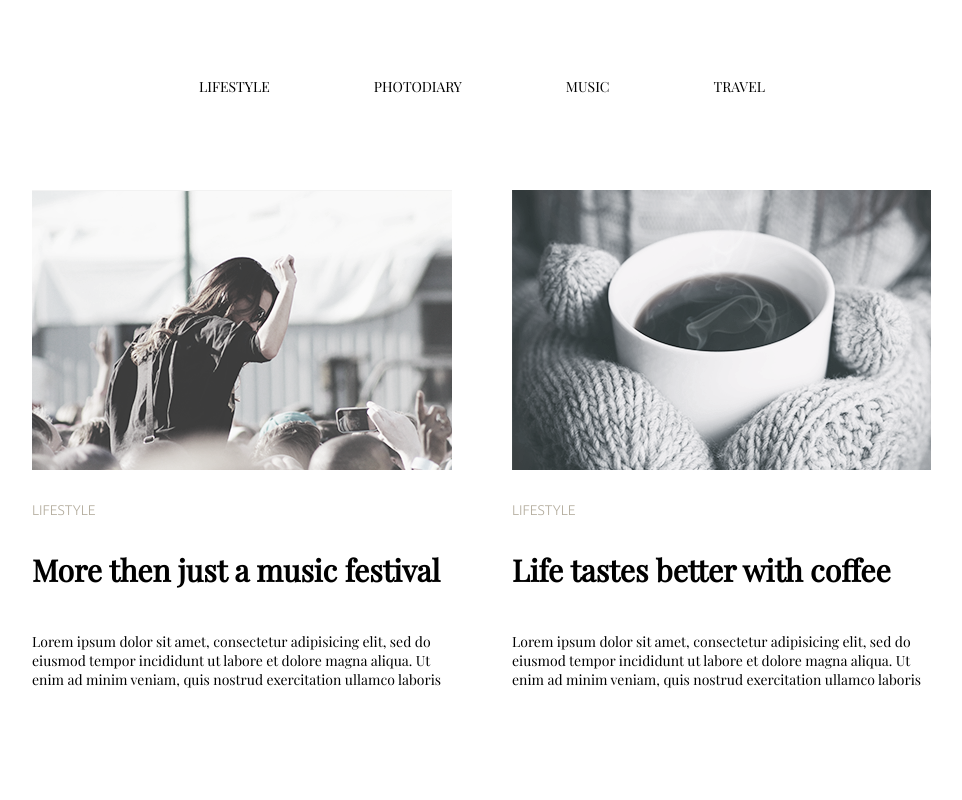
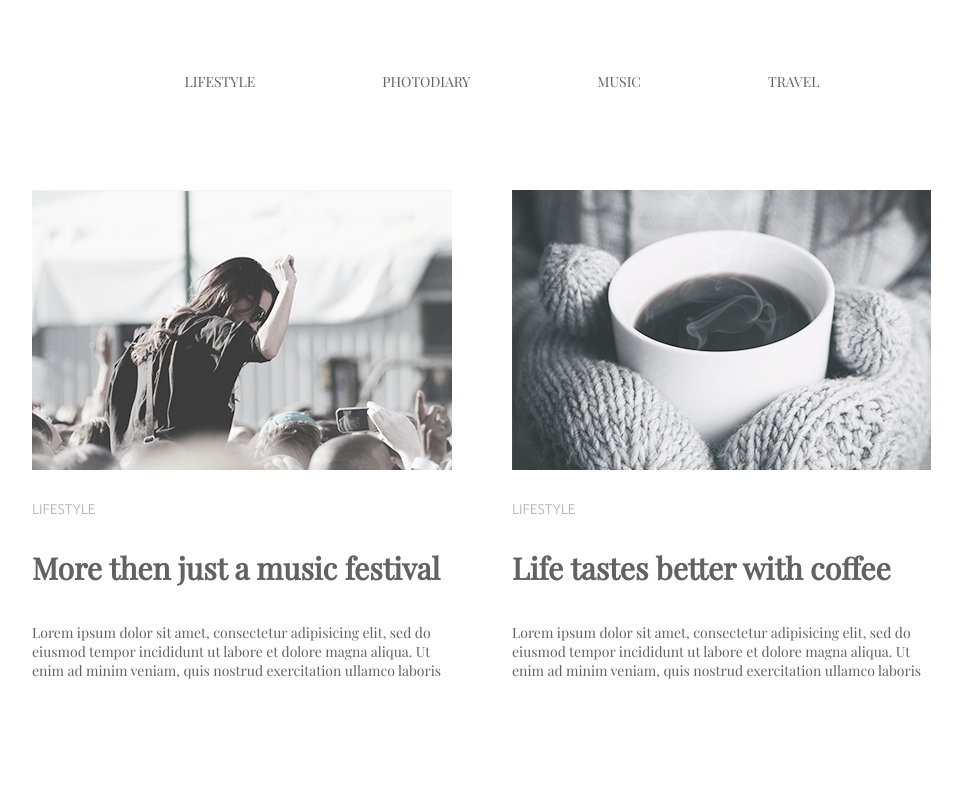
Before and after one commit to Vasyl-Olendra/Vasyl-Olendra.github.io, a plain HTML site: page module 3 homework with error correction 2/index.html in a window 1280 px wide. Shown: the top 800 px of the page, without its empty margins (158-1120 px from the left). Drawn offline with nearby package versions, Linux system fonts and the light colour scheme.

Commit message:
module 3 homework with error correction 2

```diff
--- a/module 3 homework with error correction/css/styles.css
+++ b/module 3 homework with error correction 2/css/styles.css
@@ -13,49 +13,33 @@ img {
     max-width: 100%;
     height: auto;
 }
+body {
+    margin-top: 72px;
+}
 .conteiner {
     width: 900px;
     margin: 0 auto;
 }
 nav {
-    width: 900px;
-    height: 113px;
+    margin-bottom: 99px;
     text-align: center;
-    margin-top: 77px;
-    }
-.navigation {
-    margin: 0;
-    padding: 0;
+}
+.navigation li {
     display: inline-block;
     list-style-type: none;
-    width: 575px;
-    height: 20px;
-        }
-.navigation li {
-    display: inline-block;
 }
 .navigation li:not(:last-child) {
-    margin-right: 100px;
+    margin-right: 123px;
 }
 a {
     text-decoration: none;
-    color: black;
+    color: #626262;
     font-size: 14px;
-    font-family: serif;
-    text-align: justify;
-    vertical-align: center;
     font-family: 'Playfair Display', serif;
-}
-    .blocks {
-    display: inline-block;
-    margin: 0;
-    padding: 0;
+    text-transform: uppercase;
 }
 a:hover {
     color: #03a9f4;
-}
-.blocks:last-child {
-     margin-right: 0;
 }
 .line {
     width: 420px;
@@ -69,46 +53,38 @@ a:hover {
 .line:not(:nth-last-child(-n+2)) {
     margin-bottom: 130px;
 }
-
 .block1 {
-    margin-top: 32px;
-    margin-bottom: 0;
+    margin-top: 31px;
     color: #b4ad9e;
     font-family: 'Ubuntu', sans-serif;
     font-size: 14px;
+    text-transform: uppercase;
 }
 .block2 {
-    margin-top: 32px;
-    margin-bottom: 0;
+    margin-top: 31px;
     font-family: 'Playfair Display', serif;
     font-size: 30px;
+    color: #626262;
 }
 .block3 {
-    margin-top: 42px;
+    margin-top: 35px;
     margin-bottom: 0;
     font-family: 'Playfair Display', serif;
     font-size: 14px;
+    color: #626262;
 }
-.block-last {
-    margin-top: 42px;
-    margin-bottom: 0;
-    font-family: 'Playfair Display', serif;
-    font-size: 14px;
-}
-.lastone {
-    margin-bottom: 55px;
+main {
+    margin-bottom: 52px;
 }
 .btn {
-    display: block;
-    text-align: center;
-    text-decoration: none;
     width: 165px;
     height: 60px;
     background-color: #ffffff;
     font-size: 20px;
-    font-family: serif;
+    font-family: 'Playfair Display', serif;
     border-color: #626262;
     color: #626262;
-    margin-left: 360px;
-    margin-bottom: 70px;
 }
+.buttonbox {
+    text-align: center;
+}
--- a/module 3 homework with error correction/index.html
+++ b/module 3 homework with error correction 2/index.html
@@ -5,27 +5,26 @@
     <meta name="viewport" content="width=device-width, initial-scale=1.0" />
     <meta http-equiv="X-UA-Compatible" content="ie=edge" />
     <link rel="stylesheet" href="./css/styles.css">
+    <title>homework_module3</title>
     <link href="https://fonts.googleapis.com/css?family=Playfair+Display&display=swap" rel="stylesheet">
     <link href="https://fonts.googleapis.com/css?family=Ubuntu:300&display=swap" rel="stylesheet">
-    <title>homework_module3</title>
   </head>
-  <!-- Body of the page -->
   <body>
     <div class="conteiner">
       <!-- Navigation block -->
       <nav>
             <ul class="navigation">
-             <li><a href="#">LIFESTYLE</a></li>
-             <li><a href="#">PHOTODIARY</a></li>
-             <li><a href="#">MUSIC</a></li>
-             <li><a href="#">TRAVEL</a></li>
+             <li><a href="#">lifestyle</a></li>
+             <li><a href="#">photodiary</a></li>
+             <li><a href="#">music</a></li>
+             <li><a href="#">travel</a></li>
            </ul>
       </nav>
       <!-- First blok -->
-      <main class="blocks">
+      <main>
         <article class="line">
           <img src="./img/image1.png" alt="Dancing girl" />
-          <p class="block1">LIFESTYLE</p>
+          <p class="block1">lifestyle</p>
           <h2 class="block2">More then just a music festival</h2>
           <p class="block3">
             Lorem ipsum dolor sit amet, consectetur adipisicing elit, sed do
@@ -36,7 +35,7 @@
         <!-- Second block -->
         <article class="line">
           <img src="./img/image2.png" alt="A cup of coffee" />
-          <p class="block1">LIFESTYLE</p>
+          <p class="block1">lifestyle</p>
           <h2 class="block2">Life tastes better with coffee</h2>
           <p class="block3">
               Lorem ipsum dolor sit amet, consectetur adipisicing elit, sed do
@@ -47,7 +46,7 @@
         <!-- Third block -->
         <article class="line">
           <img src="./img/image3.png" alt="Two girls showing Peace" />
-          <p class="block1">PHOTODIARY</p>
+          <p class="block1">photodiary</p>
           <h2 class="block2">American dream</h2>
           <p class="block3">
               Lorem ipsum dolor sit amet, consectetur adipisicing elit, sed do
@@ -58,7 +57,7 @@
         <!-- Fourth block -->
         <article class="line">
           <img src="./img/image4.png" alt="A girl from behind" />
-          <p class="block1">PHOTODIARY</p>
+          <p class="block1">photodiary</p>
           <h2 class="block2">A day exploring the Alps</h2>
           <p class="block3">
               Lorem ipsum dolor sit amet, consectetur adipisicing elit, sed do
@@ -67,22 +66,22 @@
           </p>
         </article>
         <!-- Fifth block -->
-        <article class="line lastone">
+        <article class="line">
           <img src="./img/image5.png" alt="A girl from behind holding her hat" />
-          <p class="block1">LIFESTYLE</p>
+          <p class="block1">lifestyle</p>
           <h2 class="block2">Top 10 song for running</h2>
-          <p class="block-last">
+          <p class="block3">
               Lorem ipsum dolor sit amet, consectetur adipisicing elit, sed do
               eiusmod tempor incididunt ut labore et dolore magna aliqua. Ut enim ad
               minim veniam, quis nostrud exercitation ullamco laboris
           </p>
         </article>
         <!-- Sixth block -->
-        <article class="line lastone">
+        <article class="line">
           <img src="./img/image6.png" alt="Empty road" />
-          <p class="block1">LIFESTYLE</p>
+          <p class="block1">lifestyle</p>
           <h2 class="block2">Cold winter days</h2>
-          <p class="block-last">
+          <p class="block3">
               Lorem ipsum dolor sit amet, consectetur adipisicing elit, sed do
               eiusmod tempor incididunt ut labore et dolore magna aliqua. Ut enim ad
               minim veniam, quis nostrud exercitation ullamco laboris
@@ -90,7 +89,9 @@
         </article>
         </main>
       <!-- Buttom of the page -->
-      <button class="btn">Load more</button>
+      <div class="buttonbox">
+        <button class="btn">Load more</button>
+      </div>
     </div>
   </body>
 </html>
```
Also changed, not shown: module 3 homework with error correction 2/img/image1.png (renamed from module 3 homework with error correction/img/image1.png), module 3 homework with error correction 2/img/image2.png (renamed from module 3 homework with error correction/img/image2.png), module 3 homework with error correction 2/img/image3.png (renamed from module 3 homework with error correction/img/image3.png), module 3 homework with error correction 2/img/image4.png (renamed from module 3 homework with error correction/img/image4.png), module 3 homework with error correction 2/img/image5.png (renamed from module 3 homework with error correction/img/image5.png), module 3 homework with error correction 2/img/image6.png (renamed from module 3 homework with error correction/img/image6.png).
